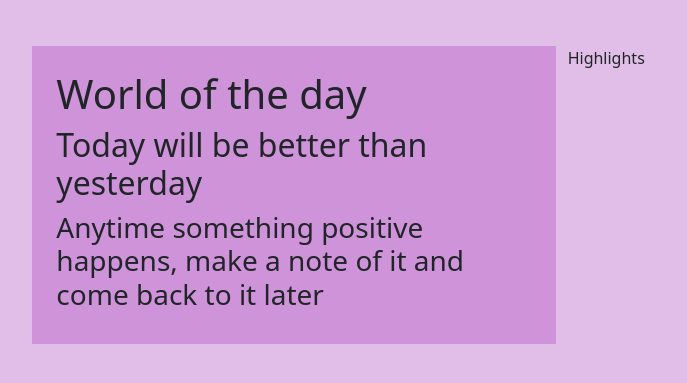
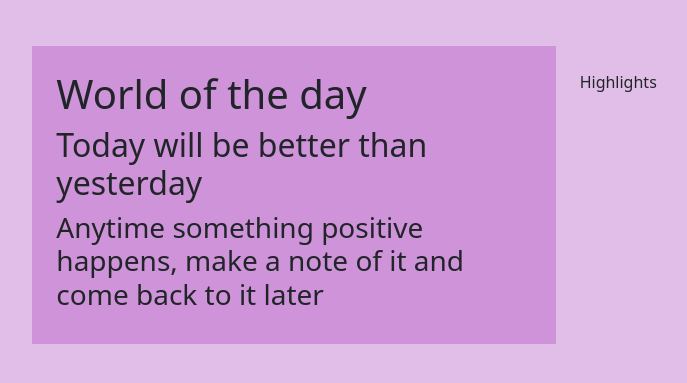
Before and after one commit to johnnylyimo/MemoryDiary_Python-Django_Web_App, a Django app: page / in a window 1280 px wide. Shown: the part 98-481 px from the top of the page, without its empty margins (32-719 px from the left). Run offline with Django 4.2, Linux system fonts and the light colour scheme; some libraries are stand-ins or nearby versions.

Commit message:
Styled second div tag with padding

```diff
--- a/templates/index.html
+++ b/templates/index.html
@@ -15,7 +15,7 @@
                 Anytime something positive happens, make a note of it and come back to it later
             </h3>
         </div>
-        <div class="col-md-6 col-lg-6">
+        <div class="col-md-6 col-lg-6 p-4">
             Highlights
         </div>
 
```
